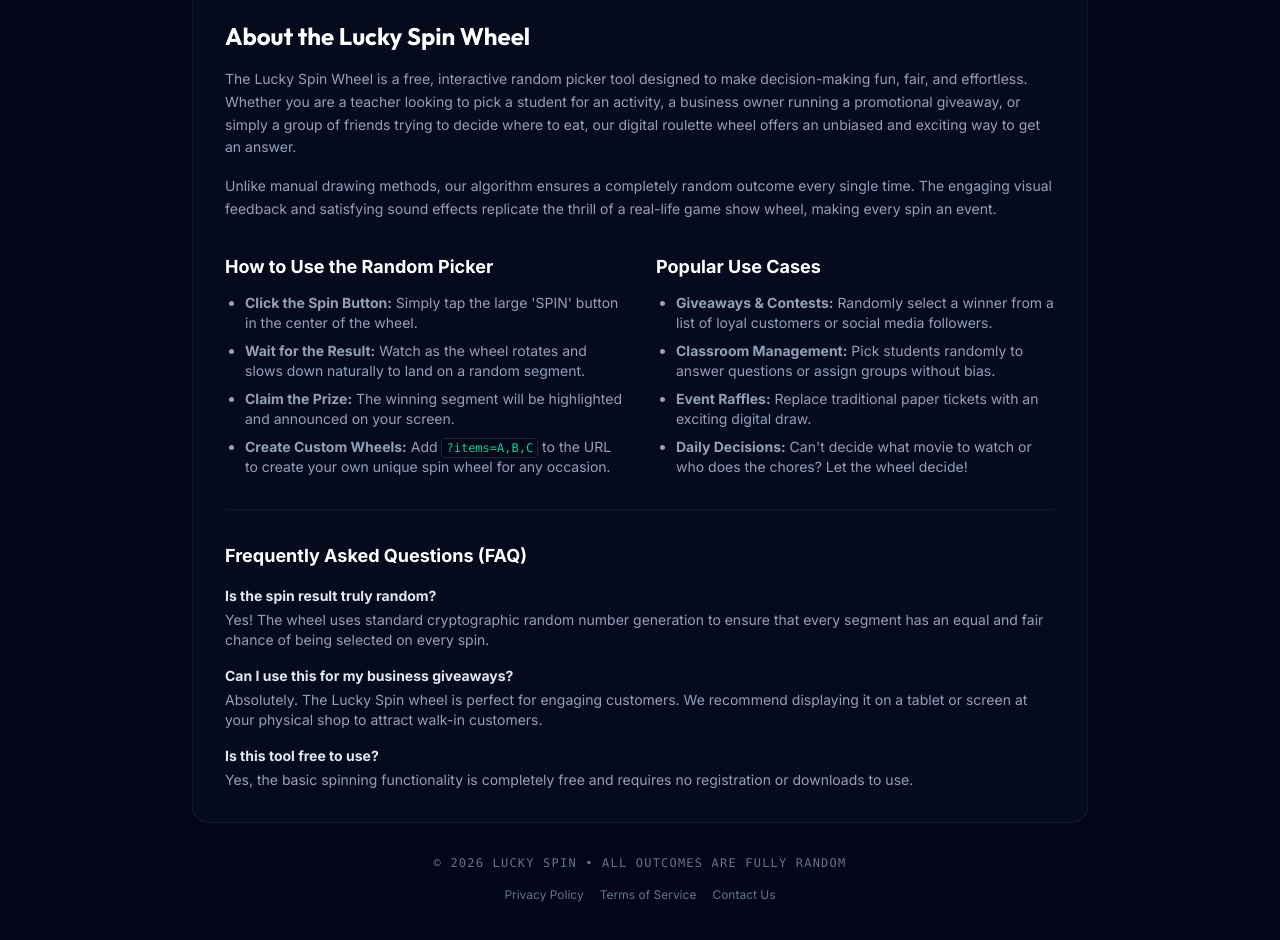
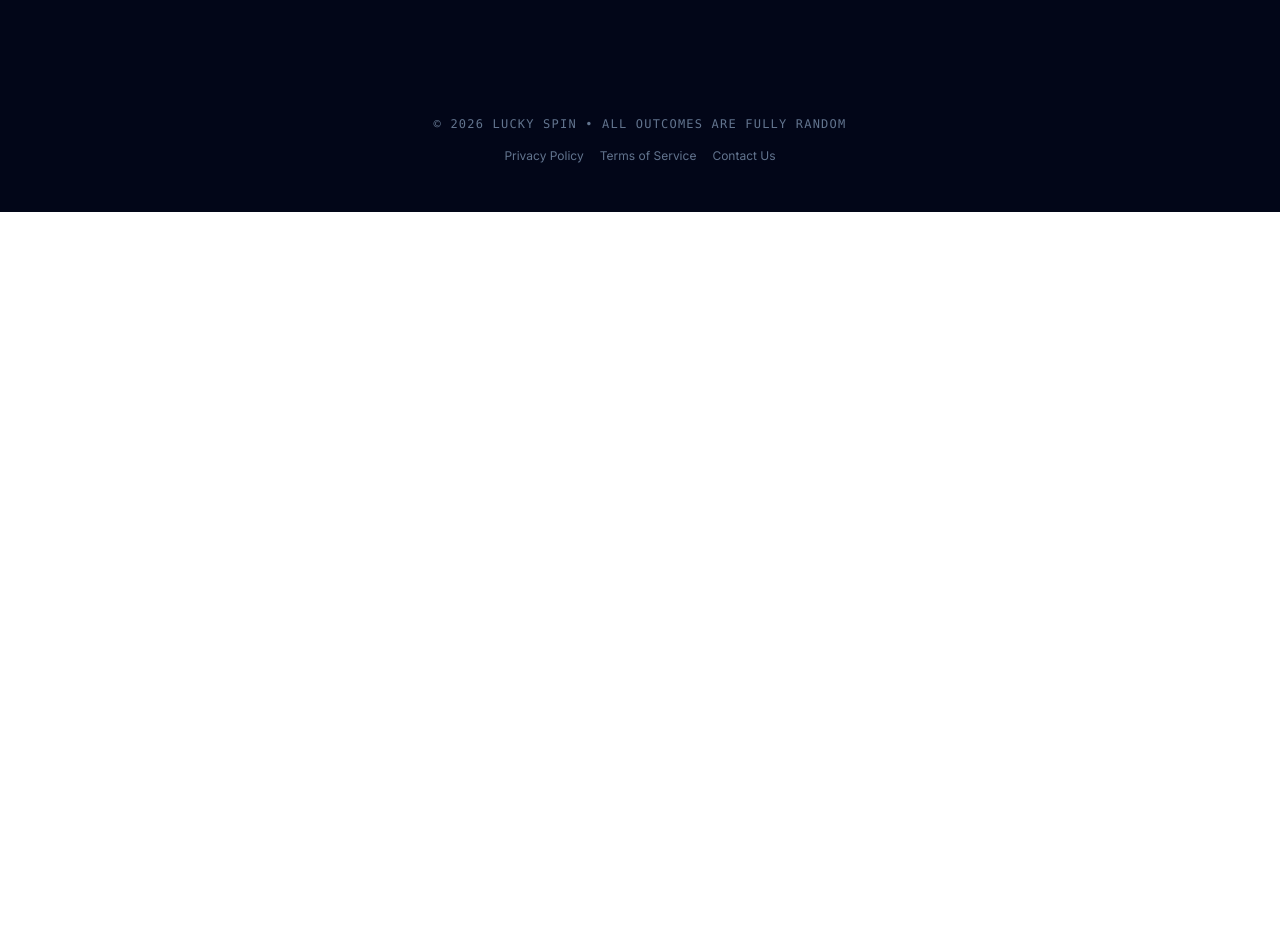
Before and after one commit to Myself4444/Spin-wheel-, a React (Vite) app: page / in a window 1280 px wide. Shown: the part 588-1528 px from the top of the page. After the commit the page ends 800 px from the top, so only its background shows below. Built offline with nearby package versions, Linux system fonts and the light colour scheme.

Commit message:
refactor: remove about section and update SEO metadata
Clean up navigation and metadata to refine site branding and remove legacy content sections.

```diff
--- a/index.html
+++ b/index.html
@@ -3,26 +3,26 @@
   <head>
     <meta charset="UTF-8" />
     <meta name="viewport" content="width=device-width, initial-scale=1.0" />
-    <title>Lucky Spin Wheel — Free Custom Random Picker & Prize Wheel</title>
+    <title>Lucky Spin Wheel — Custom Random Picker & Prize Wheel</title>
 
     <!-- Primary Meta Tags -->
-    <meta name="title" content="Lucky Spin Wheel — Free Custom Random Picker & Prize Wheel" />
-    <meta name="description" content="Free customizable lucky spin wheel for giveaways, choices, and fun games. Easy to use, mobile-friendly, fully random, and perfect for classrooms or businesses." />
+    <meta name="title" content="Lucky Spin Wheel — Custom Random Picker & Prize Wheel" />
+    <meta name="description" content="Customizable lucky spin wheel for giveaways, choices, and games. Mobile-friendly, fully random, and perfect for businesses." />
     <meta name="keywords" content="lucky spin, spin wheel, random picker, prize wheel, giveaway wheel, random name picker, custom spin wheel, decision maker" />
     <meta name="author" content="Lucky Spin" />
 
     <!-- Open Graph / Facebook -->
     <meta property="og:type" content="website" />
     <meta property="og:url" content="https://yoursite.com/" />
-    <meta property="og:title" content="Lucky Spin Wheel — Free Custom Random Picker" />
-    <meta property="og:description" content="Free customizable lucky spin wheel for giveaways, choices, and fun games. Perfect for classrooms, businesses, or just making a random choice." />
+    <meta property="og:title" content="Lucky Spin Wheel — Custom Random Picker" />
+    <meta property="og:description" content="Customizable lucky spin wheel for giveaways, choices, and fun games. Perfect for businesses or just making a random choice." />
     <meta property="og:image" content="https://yoursite.com/og-image.jpg" />
 
     <!-- Twitter -->
     <meta property="twitter:card" content="summary_large_image" />
     <meta property="twitter:url" content="https://yoursite.com/" />
-    <meta property="twitter:title" content="Lucky Spin Wheel — Free Custom Random Picker" />
-    <meta property="twitter:description" content="Free customizable lucky spin wheel for giveaways, choices, and fun games." />
+    <meta property="twitter:title" content="Lucky Spin Wheel — Custom Random Picker" />
+    <meta property="twitter:description" content="Customizable lucky spin wheel for giveaways, choices, and fun games." />
     <meta property="twitter:image" content="https://yoursite.com/og-image.jpg" />
 
     <!-- Canonical URL -->
@@ -35,7 +35,7 @@
       "@type": "WebApplication",
       "name": "Lucky Spin Wheel",
       "url": "https://yoursite.com/",
-      "description": "Free customizable lucky spin wheel for giveaways, choices, and fun games.",
+      "description": "Customizable lucky spin wheel for giveaways, choices, and fun games.",
       "applicationCategory": "UtilityApplication",
       "operatingSystem": "All",
       "offers": {
@@ -49,9 +49,6 @@
     <!-- Google AdSense -->
     <script async src="https://pagead2.googlesyndication.com/pagead/js/adsbygoogle.js?client=ca-pub-7203133473346227"
      crossorigin="anonymous"></script>
-
-    <!-- Monetag Vignette Ad -->
-    <script>(function(s){s.dataset.zone='11341311',s.src='https://n6wxm.com/vignette.min.js'})([document.documentElement, document.body].filter(Boolean).pop().appendChild(document.createElement('script')))</script>
   </head>
   <body>
     <div id="root"></div>
--- a/src/App.tsx
+++ b/src/App.tsx
@@ -172,11 +172,6 @@ export default function App() {
         {isMenuOpen && (
           <div className="absolute top-full left-0 w-full bg-slate-900 border-b border-slate-800 shadow-xl py-4 px-6 flex flex-col gap-4">
             <button onClick={() => { setIsMenuOpen(false); setCurrentView('home'); }} className="text-left text-sm font-bold text-slate-300 hover:text-white uppercase tracking-wider">Home</button>
-            <button onClick={() => {
-              setIsMenuOpen(false);
-              setCurrentView('home');
-              setTimeout(() => document.getElementById('about-section')?.scrollIntoView({ behavior: 'smooth' }), 50);
-            }} className="text-left text-sm font-bold text-slate-300 hover:text-white uppercase tracking-wider">About</button>
             <a href="https://whatsapp.com/channel/0029VaHSaCLK0IBoy1Jket3A" target="_blank" rel="noopener noreferrer" className="text-sm font-bold text-emerald-400 hover:text-emerald-300 uppercase tracking-wider flex items-center gap-2">
               <MessageCircle className="w-4 h-4" /> Join WhatsApp Group
             </a>
@@ -337,62 +332,8 @@ export default function App() {
         )}
 
       </main>
-
-      {/* SEO & CONTENT SECTION FOR ADSENSE (Substantial content required for approval) */}
-      <section id="about-section" className="max-w-4xl mx-auto mt-16 mb-8 p-6 sm:p-8 bg-slate-900/30 rounded-2xl border border-slate-800/50 text-slate-300 text-sm space-y-8">
-        <div>
-          <h2 className="text-2xl font-display font-bold text-white mb-4">About the Lucky Spin Wheel</h2>
-          <p className="leading-relaxed text-slate-400 mb-4">
-            The Lucky Spin Wheel is a free, interactive random picker tool designed to make decision-making fun, fair, and effortless. Whether you are a teacher looking to pick a student for an activity, a business owner running a promotional giveaway, or simply a group of friends trying to decide where to eat, our digital roulette wheel offers an unbiased and exciting way to get an answer.
-          </p>
-          <p className="leading-relaxed text-slate-400">
-            Unlike manual drawing methods, our algorithm ensures a completely random outcome every single time. The engaging visual feedback and satisfying sound effects replicate the thrill of a real-life game show wheel, making every spin an event.
-          </p>
-        </div>
-
-        <div className="grid grid-cols-1 md:grid-cols-2 gap-8">
-          <div>
-            <h3 className="text-lg font-bold text-white mb-3">How to Use the Random Picker</h3>
-            <ul className="list-disc pl-5 space-y-2 text-slate-400">
-              <li><strong>Click the Spin Button:</strong> Simply tap the large 'SPIN' button in the center of the wheel.</li>
-              <li><strong>Wait for the Result:</strong> Watch as the wheel rotates and slows down naturally to land on a random segment.</li>
-              <li><strong>Claim the Prize:</strong> The winning segment will be highlighted and announced on your screen.</li>
-              <li><strong>Create Custom Wheels:</strong> Add <code className="bg-slate-950 px-1 py-0.5 rounded text-emerald-400 border border-slate-800 text-xs">?items=A,B,C</code> to the URL to create your own unique spin wheel for any occasion.</li>
-            </ul>
-          </div>
-
-          <div>
-            <h3 className="text-lg font-bold text-white mb-3">Popular Use Cases</h3>
-            <ul className="list-disc pl-5 space-y-2 text-slate-400">
-              <li><strong>Giveaways & Contests:</strong> Randomly select a winner from a list of loyal customers or social media followers.</li>
-              <li><strong>Classroom Management:</strong> Pick students randomly to answer questions or assign groups without bias.</li>
-              <li><strong>Event Raffles:</strong> Replace traditional paper tickets with an exciting digital draw.</li>
-              <li><strong>Daily Decisions:</strong> Can't decide what movie to watch or who does the chores? Let the wheel decide!</li>
-            </ul>
-          </div>
-        </div>
-
-        <div className="border-t border-slate-800/50 pt-8">
-          <h3 className="text-lg font-bold text-white mb-4">Frequently Asked Questions (FAQ)</h3>
-          <div className="space-y-4">
-            <div>
-              <h4 className="font-bold text-slate-200">Is the spin result truly random?</h4>
-              <p className="text-slate-400 mt-1">Yes! The wheel uses standard cryptographic random number generation to ensure that every segment has an equal and fair chance of being selected on every spin.</p>
-            </div>
-            <div>
-              <h4 className="font-bold text-slate-200">Can I use this for my business giveaways?</h4>
-              <p className="text-slate-400 mt-1">Absolutely. The Lucky Spin wheel is perfect for engaging customers. We recommend displaying it on a tablet or screen at your physical shop to attract walk-in customers.</p>
-            </div>
-            <div>
-              <h4 className="font-bold text-slate-200">Is this tool free to use?</h4>
-              <p className="text-slate-400 mt-1">Yes, the basic spinning functionality is completely free and requires no registration or downloads to use.</p>
-            </div>
-          </div>
-        </div>
-      </section>
       </>
       )}
-
       {currentView === 'privacy' && (
         <main className="flex-1 w-full max-w-3xl mx-auto py-12 px-6 text-slate-300 space-y-6">
           <h1 className="text-3xl font-display font-bold text-white mb-8">Privacy Policy</h1>
```
